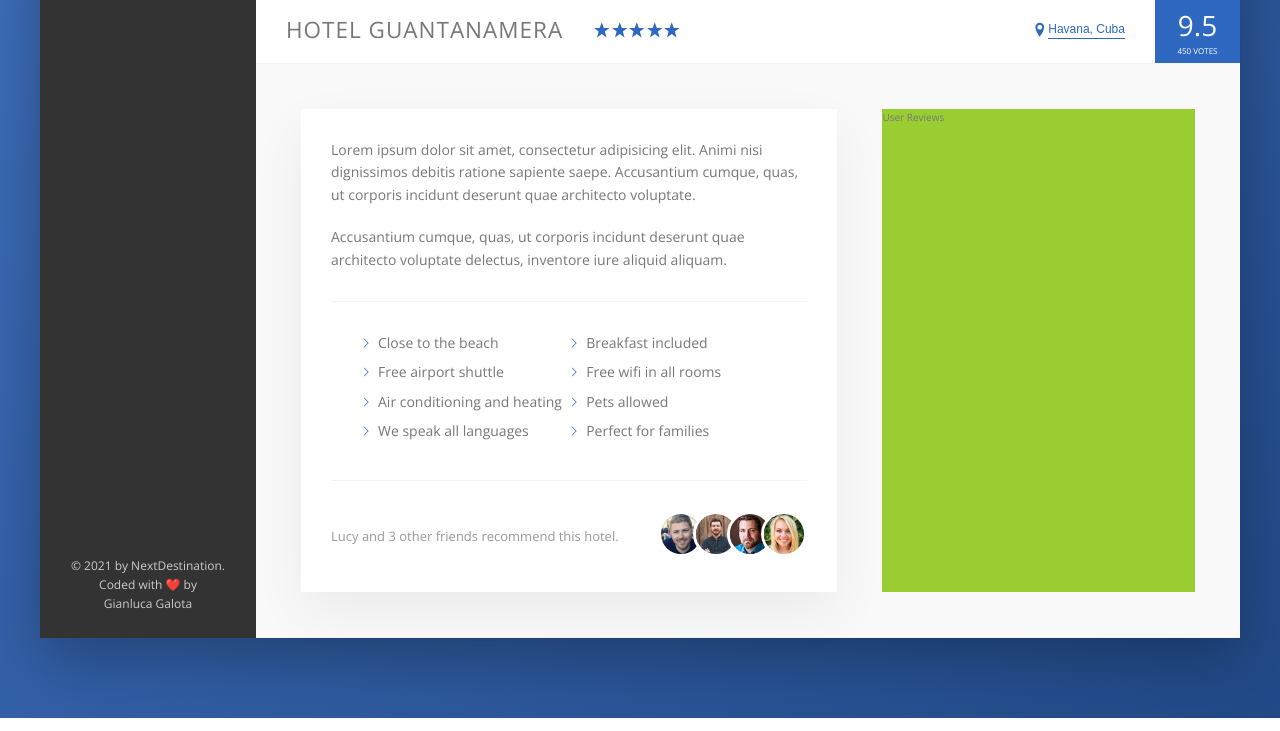
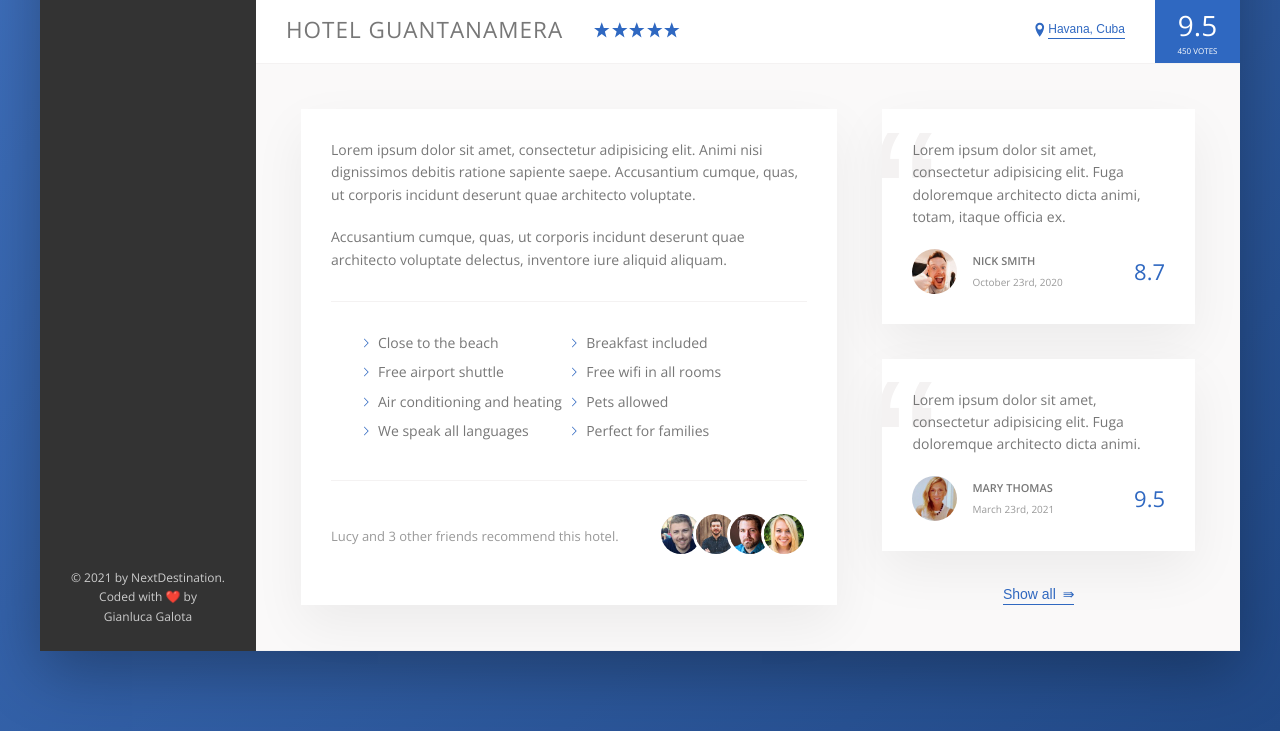
Before and after one commit to ThorOnTheRocks/NextDestination, a website: page index.html in a window 1280 px wide. Shown: the part 538-1269 px from the top of the page. Drawn offline with nearby package versions, Linux system fonts and the light colour scheme.

Commit message:
user reviews section styled

```diff
--- a/index.html
+++ b/index.html
@@ -173,9 +173,42 @@
               </div>
             </div>
 
-            <div class="user-reviews">
-              User Reviews
-            </div>
+            <figure class="user-reviews">
+              <figure class="review">
+                <blockquote class="review__text">
+                  Lorem ipsum dolor sit amet, consectetur adipisicing elit. Fuga doloremque architecto dicta animi, totam, itaque officia ex.
+
+                </blockquote>
+                <figcaption class="review__user">
+                  <img src="img/user-1.jpg" alt="User 1" class="review__photo">
+                  <div class="review__user-box">
+                    <p class="review__user-name">Nick Smith</p>
+                    <p class="review__user-date">October 23rd, 2020</p>
+                  </div>
+                  <div class="review__rating">8.7</div>
+                </figcaption>
+              </figure>
+
+              <figure class="review">
+                <blockquote class="review__text">
+                  Lorem ipsum dolor sit amet, consectetur adipisicing elit. Fuga doloremque architecto dicta animi.
+
+                </blockquote>
+                <figcaption class="review__user">
+                  <img src="img/user-2.jpg" alt="User 2" class="review__photo">
+                  <div class="review__user-box">
+                    <p class="review__user-name">Mary Thomas</p>
+                    <p class="review__user-date">March 23rd, 2021</p>
+                  </div>
+                  <div class="review__rating">9.5</div>
+                </figcaption>
+              </figure>
+              <button class="btn-inline">Show all <span>&rAarr;</span></button>
+            </figure>
+
+
+            </figure>
+          </div>
 
 
         </main>
--- a/sass/_components.scss
+++ b/sass/_components.scss
@@ -311,9 +311,20 @@
   cursor: pointer;
   transition: all .2s;
 
+  & span {
+    margin-left: 3px;
+    transition: margin-left .2s;
+  }
+
   &:hover {
     color: var(--color-grey-dark-1);
+
+    span {
+      margin-left: 8px;
+    }
   }
+
+
 
   &:focus {
     outline: none;
@@ -419,3 +430,71 @@
     }
   }
 }
+
+////////////////////////////////
+// RECOMMEND
+
+.review {
+
+  background-color: #fff;
+  box-shadow: var(--shadow-light);
+  padding: 3rem;
+  margin-bottom: 3.5rem;
+  position: relative;
+  overflow: hidden;
+
+
+  &__text {
+    margin-bottom: 2rem;
+    z-index: 10;
+    position: relative;
+
+  }
+
+  &__user {
+    display: flex;
+    align-items: center;
+
+  }
+
+  &__photo {
+    height: 4.5rem;
+    width: 4.5rem;
+    border-radius: 50%;
+    margin-right: 1.5rem;
+  }
+
+  &__user-box {
+    margin-right: auto;
+  }
+
+  &__user-name {
+    font-size: 1.1rem;
+    font-weight: 600;
+    text-transform: uppercase;
+    margin-bottom: .4rem;
+  }
+
+  &__user-date {
+    font-size: 1rem;
+    color: var(--color-grey-dark-3);
+  }
+
+  &__rating {
+    color: var(--color-primary);
+    font-size: 2.2rem;
+    font-weight: 300;
+  }
+
+  &::before {
+    content: "\201C";
+    position: absolute;
+    top: -.75rem;
+    left: -1rem;
+    line-height: 1;
+    font-size: 20rem;
+    color: var(--color-grey-light-2);
+    font-family: sans-serif;
+    z-index: 1;
+  }
+}
--- a/sass/_layout.scss
+++ b/sass/_layout.scss
@@ -39,6 +39,7 @@
 }
 
 .detail {
+  font-size: 1.4rem;
   display: flex;
   padding: 4.5rem;
   background-color: var(--color-grey-light-1);
@@ -46,7 +47,7 @@
 }
 
 .description {
-  font-size: 1.4rem;
+
   background-color: #fff;
   box-shadow: var(--shadow-light);
   padding: 3rem;
@@ -55,6 +56,9 @@
 }
 
 .user-reviews {
-  background-color: yellowgreen;
   flex: 1;
+
+  display: flex;
+  flex-direction: column;
+  align-items: center;
 }
```
Also changed, not shown: css/style.css.
